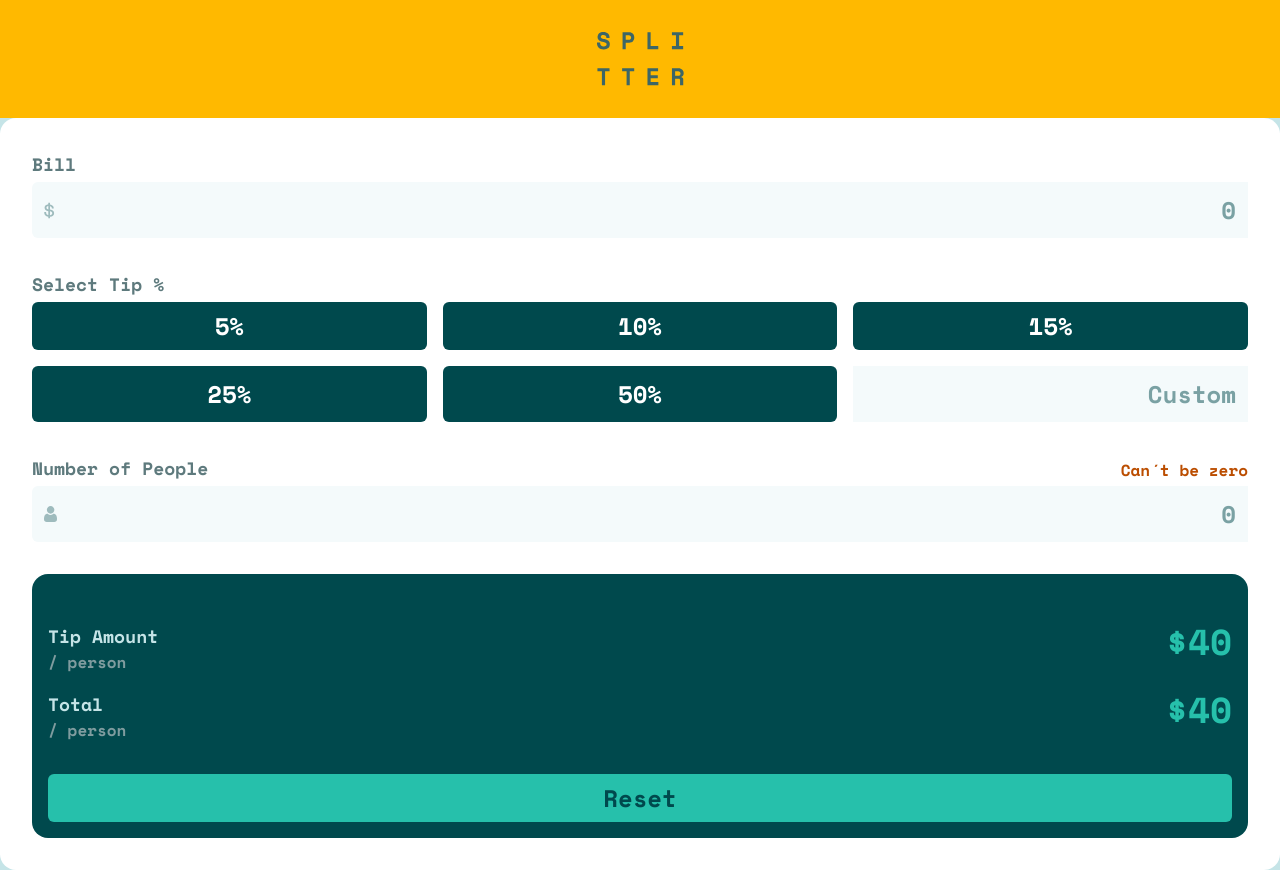
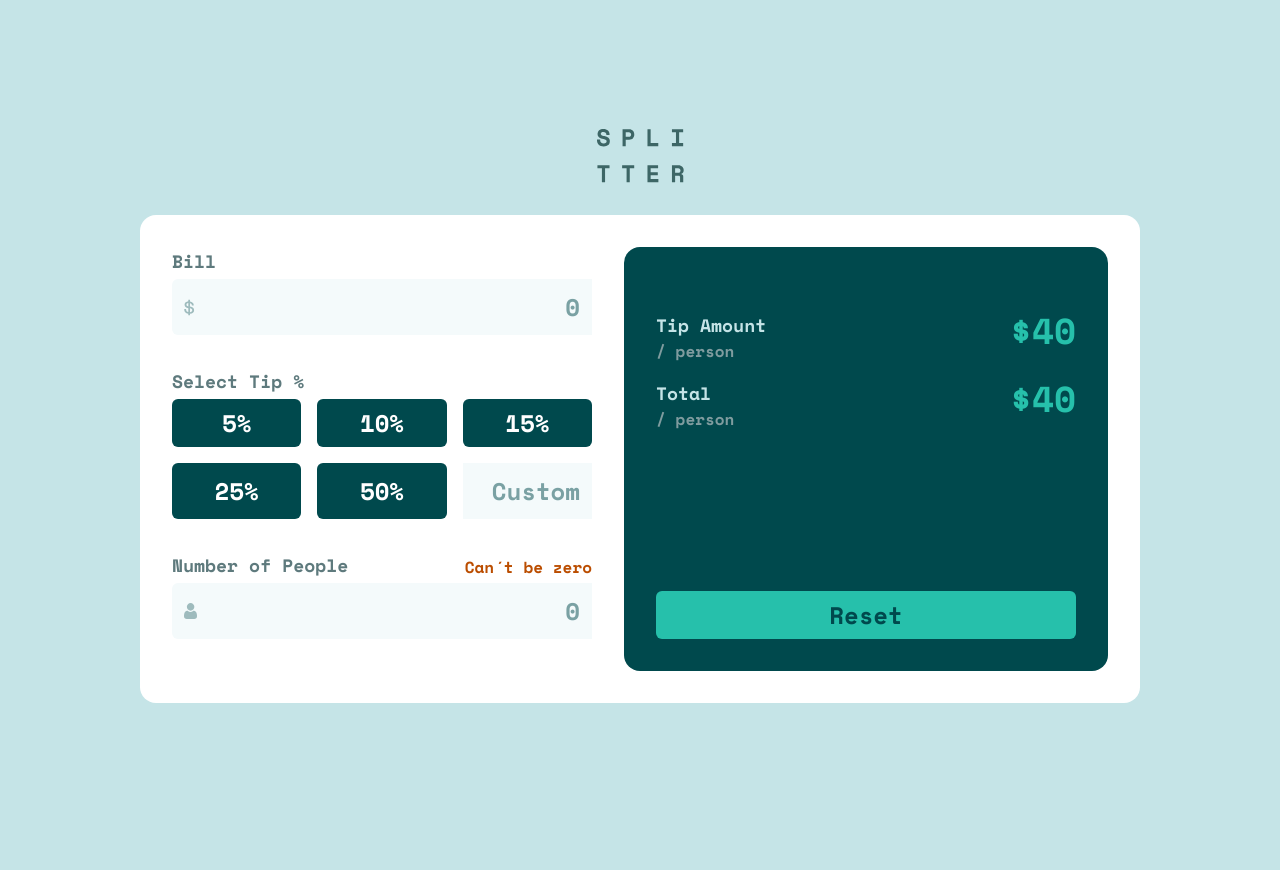
Before and after one commit to viviantangdev/tip-calculator, a React (Vite) app: page / in a window 1280 px wide. After the commit the page ends 800 px from the top, so only its background shows below. Built offline with nearby package versions, Linux system fonts and the light colour scheme.

Commit message:
Responsive

```diff
--- a/src/App.tsx
+++ b/src/App.tsx
@@ -7,12 +7,12 @@ import { Button } from './components/TipButton';
 
 function App() {
   return (
-    <>
-      <header className='bg-amber-400 flex items-center justify-center p-8'>
+    <div className='w-screen  md:flex md:flex-col md:items-center md:justify-center md:h-screen'>
+      <header className='flex items-center justify-center p-8'>
         <img src={LogoImg} alt='SPLITTER Logo' />
       </header>
-      <main className='bg-secondary-background rounded-2xl p-8 space-y-8'>
-        <section className='space-y-8'>
+      <main className='bg-secondary-background rounded-2xl p-8 space-y-8 md:flex md:gap-8 md:max-w-250'>
+        <section className='space-y-8 md:flex-1'>
           <div className='space-y-1'>
             <h2 className='text-primary-heading-text'>Bill</h2>
             <Input
@@ -41,9 +41,8 @@ function App() {
             <Input placeholder='0' iconSrc={PersonImg} iconAlt={'Person'} />
           </div>
         </section>
-        <section className='bg-tertiary-background rounded-2xl p-4'>
+        <section className='bg-tertiary-background rounded-2xl p-4 md:flex-1 md:flex md:flex-col md:justify-between md:p-8'>
           <div className='my-8 space-y-4'>
-
             <div className='flex justify-between'>
               <div>
                 <h2 className='text-primary-text'>Tip Amount</h2>
@@ -64,7 +63,7 @@ function App() {
           </button>
         </section>
       </main>
-    </>
+    </div>
   );
 }
 
```
